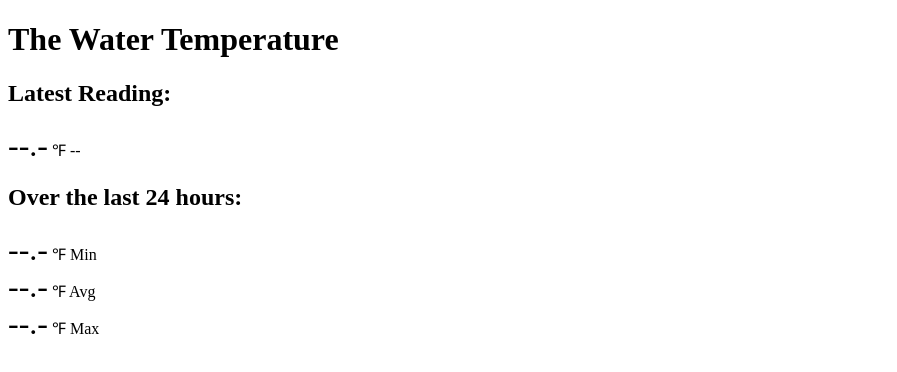
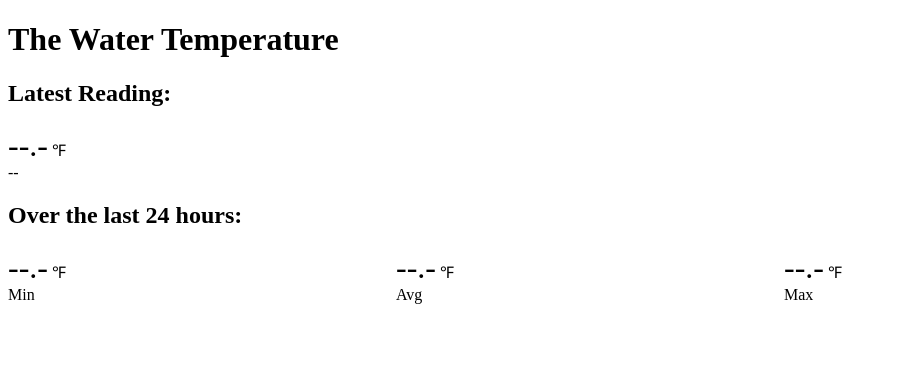
Before and after one commit to gj262/thewatertemp, a website: page public/index.html in a window 1280 px wide. Shown: the whole page, without its empty margins (0-897 px from the left). Drawn offline with Linux system fonts and the light colour scheme; no server answers.

Commit message:
basic style

```diff
--- a/public/index.html
+++ b/public/index.html
@@ -10,24 +10,24 @@
 <body>
     <h1>The Water Temperature</h1>
     <h2>Latest Reading:</h2>
-    <div id="latest-temp">
+    <div class="temp-display" id="latest-temp">
         <span class="temp-value">--.-</span>
         <span class="temp-units us"></span>
         <span class="temp-caption">--</span>
     </div>
     <h2>Over the last 24 hours:</h2>
     <div class="temp-range">
-        <div id="24-hours-min">
+        <div class="temp-display" id="24-hours-min">
             <span class="temp-value">--.-</span>
             <span class="temp-units us"></span>
             <span class="temp-caption">Min</span>
         </div>
-        <div id="24-hours-avg">
+        <div class="temp-display" id="24-hours-avg">
             <span class="temp-value">--.-</span>
             <span class="temp-units us"></span>
             <span class="temp-caption">Avg</span>
         </div>
-        <div id="24-hours-max">
+        <div class="temp-display" id="24-hours-max">
             <span class="temp-value">--.-</span>
             <span class="temp-units us"></span>
             <span class="temp-caption">Max</span>
--- a/public/style.css
+++ b/public/style.css
@@ -1,3 +1,8 @@
+.temp-range > .temp-display {
+  width: 30vw;
+  display: inline-block;
+}
+
 .temp-value {
   font-size: 2em;
 }
@@ -9,3 +14,7 @@
 .temp-units.metric::after {
   content: "\2103";
 }
+
+.temp-caption {
+  display: block;
+}
```
